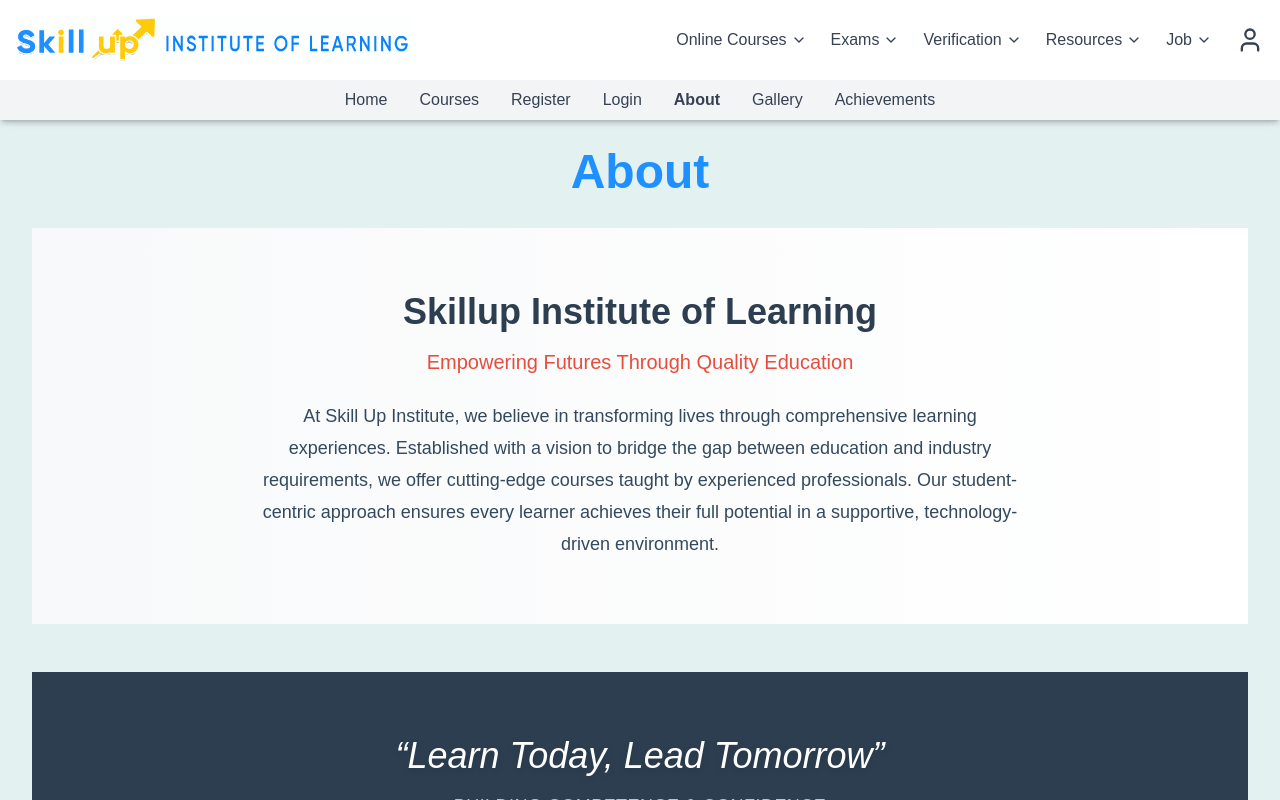
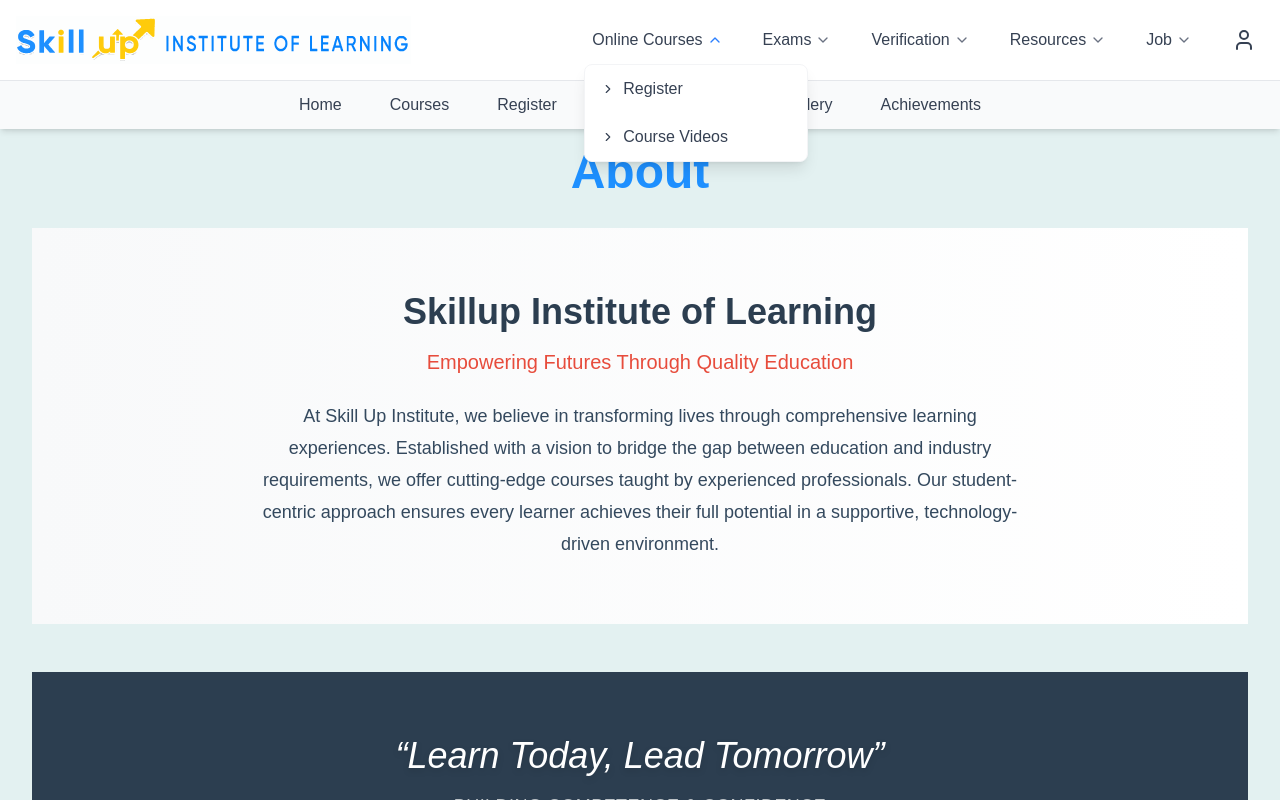
Before and after one commit to Mahi-singh03/NEXT-SKILLUP, a Next.js app: page /about in a window 1280 px wide. Both pictures are taken after a click on the button "Online Courses". Shown: the top 800 px of the page. Built offline with nearby package versions, Linux system fonts and the light colour scheme.

Commit message:
UI fixed

```diff
--- a/src/app/(Main App)/layout.js
+++ b/src/app/(Main App)/layout.js
@@ -26,7 +26,7 @@
       >
         <UserProvider>
           <Navbar />
-          <main style={{ paddingTop: "120px" }}>{children}</main>
+          <main className="pt-20 md:pt-[120px]">{children}</main>
         </UserProvider>
       </body>
     </html>
--- a/src/app/components/navbar.js
+++ b/src/app/components/navbar.js
@@ -73,6 +73,7 @@
 const Navbar = () => {
   const [isOpen, setIsOpen] = useState(false);
   const [activeDropdown, setActiveDropdown] = useState(null);
+  const [hoveredDropdown, setHoveredDropdown] = useState(null);
   const { isAuthenticated, logout, loading, initializeAuth } = useContext(UserContext);
   const pathname = usePathname();
 
@@ -93,6 +94,10 @@
 
   const handleDropdownClick = (name) => {
     setActiveDropdown(activeDropdown === name ? null : name);
+  };
+
+  const isDropdownActive = (dropdown) => {
+    return dropdown.options.some(option => isActivePath(pathname, option.path, false));
   };
 
   return (
@@ -120,46 +125,63 @@
           {dropdowns.map((dropdown) => (
             <div
               key={dropdown.name}
-              className="relative group"
-              onMouseEnter={() => setActiveDropdown(dropdown.name)}
-              onMouseLeave={() => setActiveDropdown(null)}
+              className="relative"
+              onMouseEnter={() => {
+                setHoveredDropdown(dropdown.name);
+                setActiveDropdown(dropdown.name);
+              }}
+              onMouseLeave={() => {
+                setHoveredDropdown(null);
+                if (activeDropdown === dropdown.name && !isDropdownActive(dropdown)) {
+                  setActiveDropdown(null);
+                }
+              }}
             >
               <button
-                className={`flex items-center text-gray-700 hover:text-blue-400 transition ${
-                  dropdown.options.some((option) => isActivePath(pathname, option.path))
-                    ? "text-blue-500 font-bold"
-                    : ""
+                className={`flex items-center px-2 py-1 rounded-md transition-all duration-300 ${
+                  isDropdownActive(dropdown)
+                    ? "text-blue-600 bg-blue-50 font-semibold"
+                    : "text-gray-700 hover:text-blue-500 hover:bg-blue-50"
                 }`}
               >
                 {dropdown.name}
                 <ChevronDown
                   size={16}
-                  className={`ml-1 transition-transform group-hover:rotate-180 ${
-                    dropdown.options.some((option) => isActivePath(pathname, option.path))
-                      ? "text-blue-500"
-                      : ""
+                  className={`ml-1 transition-transform ${
+                    (activeDropdown === dropdown.name || isDropdownActive(dropdown))
+                      ? "rotate-180 text-blue-500"
+                      : "text-gray-500"
                   }`}
                 />
               </button>
+
               <AnimatePresence>
-                {activeDropdown === dropdown.name && (
+                {(activeDropdown === dropdown.name) && (
                   <motion.div
                     initial={{ opacity: 0, y: 10 }}
                     animate={{ opacity: 1, y: 0 }}
                     exit={{ opacity: 0, y: 10 }}
-                    className="absolute left-0 mt-2 bg-white shadow-md rounded-lg overflow-hidden"
+                    transition={{ duration: 0.2 }}
+                    className="absolute left-0 mt-2 w-56 bg-white shadow-lg rounded-lg overflow-hidden border border-gray-100"
                   >
                     {dropdown.options.map((option) => (
                       <Link
                         key={option.name}
                         href={option.path}
-                        className={`block px-4 py-2 text-gray-700 hover:bg-blue-50 transition ${
+                        className={`block px-4 py-3 transition-all duration-200 ${
                           isActivePath(pathname, option.path)
-                            ? "text-blue-500 font-bold bg-blue-50"
-                            : ""
+                            ? "text-blue-600 bg-blue-50 font-medium"
+                            : "text-gray-700 hover:bg-blue-50 hover:text-blue-500"
                         }`}
+                        onClick={() => setActiveDropdown(null)}
                       >
-                        {option.name}
+                        <motion.div
+                          whileHover={{ x: 5 }}
+                          className="flex items-center"
+                        >
+                          <ChevronRight size={14} className="mr-2" />
+                          {option.name}
+                        </motion.div>
                       </Link>
                     ))}
                   </motion.div>
@@ -167,44 +189,49 @@
               </AnimatePresence>
             </div>
           ))}
+
           <Link
             href="/profile"
-            className={`text-gray-700 hover:text-blue-400 transition ${
-              isActivePath(pathname, "/Profile") ? "text-blue-500 font-bold" : ""
+            className={`p-2 rounded-full transition-colors duration-300 ${
+              isActivePath(pathname, "/profile")
+                ? "bg-blue-100 text-blue-600"
+                : "text-gray-700 hover:bg-blue-50 hover:text-blue-500"
             }`}
           >
-            <User size={28} />
+            <User size={24} />
           </Link>
         </div>
 
         {/* Mobile Menu Button */}
         <div className="lg:hidden flex items-center space-x-4">
           <Link
-            href="/Profile"
-            className={`text-gray-700 hover:text-blue-400 transition ${
-              isActivePath(pathname, "/Profile") ? "text-blue-500 font-bold" : ""
+            href="/profile"
+            className={`p-2 rounded-full ${
+              isActivePath(pathname, "/profile") ? "text-blue-600" : "text-gray-700"
             }`}
           >
-            <User size={28} />
+            <User size={24} />
           </Link>
           <button
             className="text-gray-700 focus:outline-none"
             onClick={() => setIsOpen(!isOpen)}
           >
-            {isOpen ? <X size={28} /> : <Menu size={28} />}
+            {isOpen ? <X size={24} /> : <Menu size={24} />}
           </button>
         </div>
       </div>
 
       {/* Secondary Navbar */}
-      <div className="hidden lg:flex bg-gray-100 p-2 justify-center shadow-md">
+      <div className="hidden lg:flex bg-gray-50 p-2 justify-center border-t border-gray-200">
         {secondaryMenuItems(isAuthenticated).map((item) =>
           item.name === "Logout" ? (
             <button
               key={item.name}
               onClick={handleLogout}
-              className={`mx-4 text-gray-700 hover:text-blue-400 transition ${
-                isActivePath(pathname, item.path) ? "text-blue-700 font-bold" : ""
+              className={`mx-3 px-3 py-1 rounded-md transition-all duration-300 ${
+                isActivePath(pathname, item.path)
+                  ? "text-blue-600 bg-blue-50 font-medium"
+                  : "text-gray-700 hover:text-blue-500 hover:bg-blue-50"
               }`}
             >
               {item.name}
@@ -213,8 +240,10 @@
             <Link
               key={item.name}
               href={item.path}
-              className={`mx-4 text-gray-700 hover:text-blue-400 transition ${
-                isActivePath(pathname, item.path) ? "text-blue-700 font-bold" : ""
+              className={`mx-3 px-3 py-1 rounded-md transition-all duration-300 ${
+                isActivePath(pathname, item.path)
+                  ? "text-blue-600 bg-blue-50 font-medium"
+                  : "text-gray-700 hover:text-blue-500 hover:bg-blue-50"
               }`}
             >
               {item.name}
@@ -231,13 +260,13 @@
             animate={{ x: "0%" }}
             exit={{ x: "-100%" }}
             transition={{ type: "tween", duration: 0.3 }}
-            className="lg:hidden fixed top-0 left-0 w-3/4 h-full bg-white shadow-lg flex flex-col items-start pt-20 overflow-y-auto"
+            className="lg:hidden fixed top-0 left-0 w-4/5 h-full bg-white shadow-xl flex flex-col items-start pt-20 overflow-y-auto z-50"
           >
             <button
-              className="absolute top-5 right-5 text-gray-700"
+              className="absolute top-5 right-5 text-gray-700 p-2 rounded-full hover:bg-gray-100"
               onClick={() => setIsOpen(false)}
             >
-              <X size={28} />
+              <X size={24} />
             </button>
 
             {secondaryMenuItems(isAuthenticated).map((item) =>
@@ -245,10 +274,10 @@
                 <button
                   key={item.name}
                   onClick={handleLogout}
-                  className={`w-full px-6 py-4 text-left border-b text-gray-700 hover:bg-blue-50 text-lg ${
+                  className={`w-full px-6 py-4 text-left border-b border-gray-100 flex items-center ${
                     isActivePath(pathname, item.path)
-                      ? "text-blue-500 font-bold bg-blue-50"
-                      : ""
+                      ? "text-blue-600 bg-blue-50 font-medium"
+                      : "text-gray-700 hover:bg-blue-50"
                   }`}
                 >
                   {item.name}
@@ -258,10 +287,10 @@
                   key={item.name}
                   href={item.path}
                   onClick={() => setIsOpen(false)}
-                  className={`w-full px-6 py-4 text-left border-b text-gray-700 hover:bg-blue-50 text-lg ${
+                  className={`w-full px-6 py-4 text-left border-b border-gray-100 flex items-center ${
                     isActivePath(pathname, item.path)
-                      ? "text-blue-500 font-bold bg-blue-50"
-                      : ""
+                      ? "text-blue-600 bg-blue-50 font-medium"
+                      : "text-gray-700 hover:bg-blue-50"
                   }`}
                 >
                   {item.name}
@@ -270,13 +299,13 @@
             )}
 
             {dropdowns.map((dropdown) => (
-              <div key={dropdown.name} className="w-full border-b">
+              <div key={dropdown.name} className="w-full border-b border-gray-100">
                 <button
                   onClick={() => handleDropdownClick(dropdown.name)}
-                  className={`w-full px-6 py-4 text-left flex justify-between items-center hover:bg-blue-50 text-lg ${
-                    dropdown.options.some((option) => isActivePath(pathname, option.path))
-                      ? "text-blue-500 font-bold bg-blue-50"
-                      : ""
+                  className={`w-full px-6 py-4 text-left flex justify-between items-center ${
+                    isDropdownActive(dropdown)
+                      ? "text-blue-600 bg-blue-50 font-medium"
+                      : "text-gray-700 hover:bg-blue-50"
                   }`}
                 >
                   <span>{dropdown.name}</span>
@@ -284,10 +313,6 @@
                     size={20}
                     className={`transform transition-transform ${
                       activeDropdown === dropdown.name ? "rotate-90" : ""
-                    } ${
-                      dropdown.options.some((option) => isActivePath(pathname, option.path))
-                        ? "text-blue-500"
-                        : ""
                     }`}
                   />
                 </button>
@@ -297,7 +322,8 @@
                       initial={{ opacity: 0, height: 0 }}
                       animate={{ opacity: 1, height: "auto" }}
                       exit={{ opacity: 0, height: 0 }}
-                      className="pl-8 bg-blue-50 w-full"
+                      transition={{ duration: 0.2 }}
+                      className="overflow-hidden"
                     >
                       {dropdown.options.map((option) => (
                         <Link
@@ -307,12 +333,13 @@
                             setIsOpen(false);
                             setActiveDropdown(null);
                           }}
-                          className={`block px-4 py-3 text-gray-600 hover:bg-blue-100 border-t text-base ${
+                          className={`block px-8 py-3 text-gray-600 hover:bg-blue-50 border-t border-gray-100 flex items-center ${
                             isActivePath(pathname, option.path)
-                              ? "text-blue-500 font-bold bg-blue-100"
+                              ? "text-blue-600 bg-blue-100 font-medium"
                               : ""
                           }`}
                         >
+                          <ChevronRight size={14} className="mr-2" />
                           {option.name}
                         </Link>
                       ))}
```
